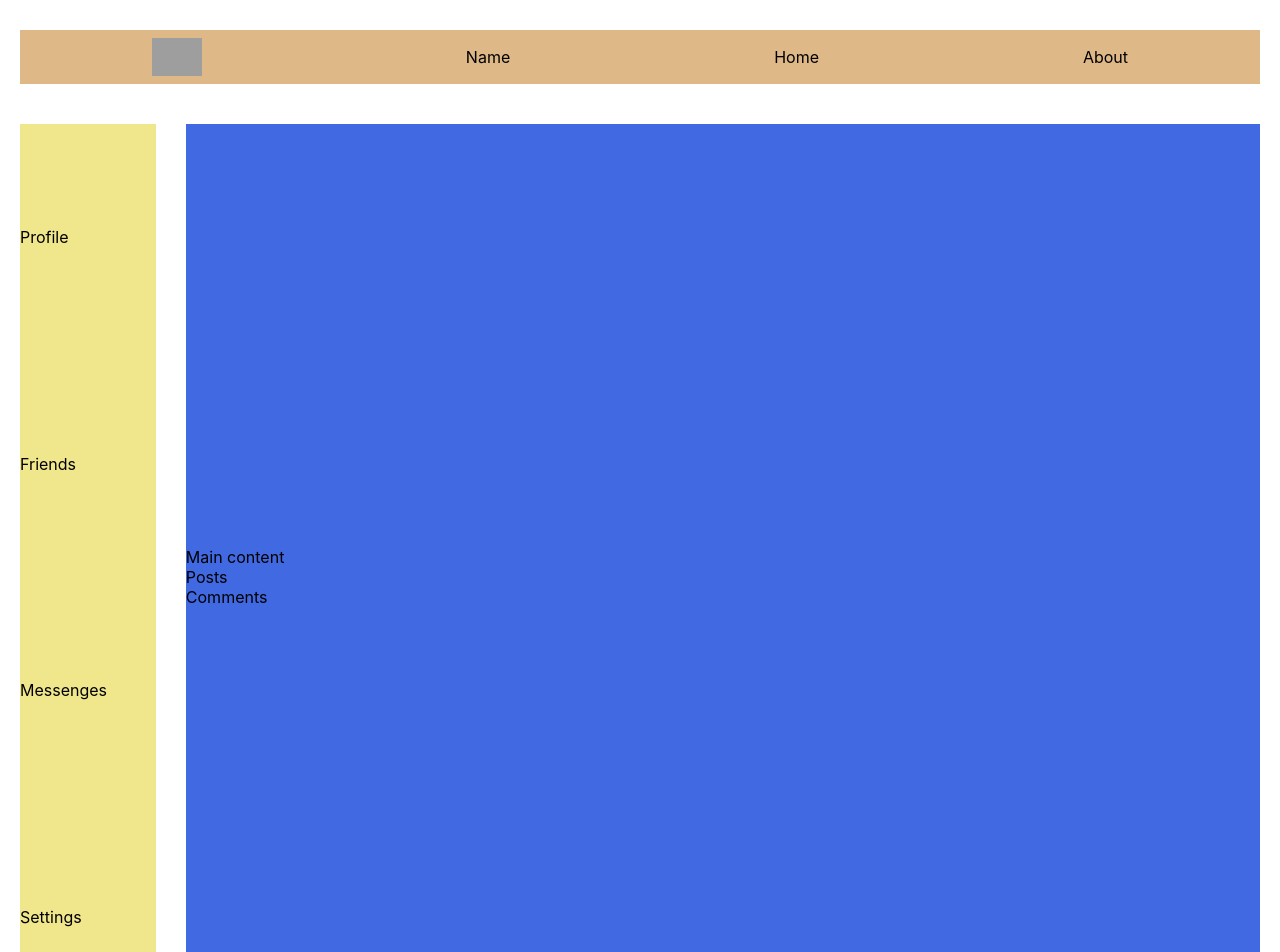
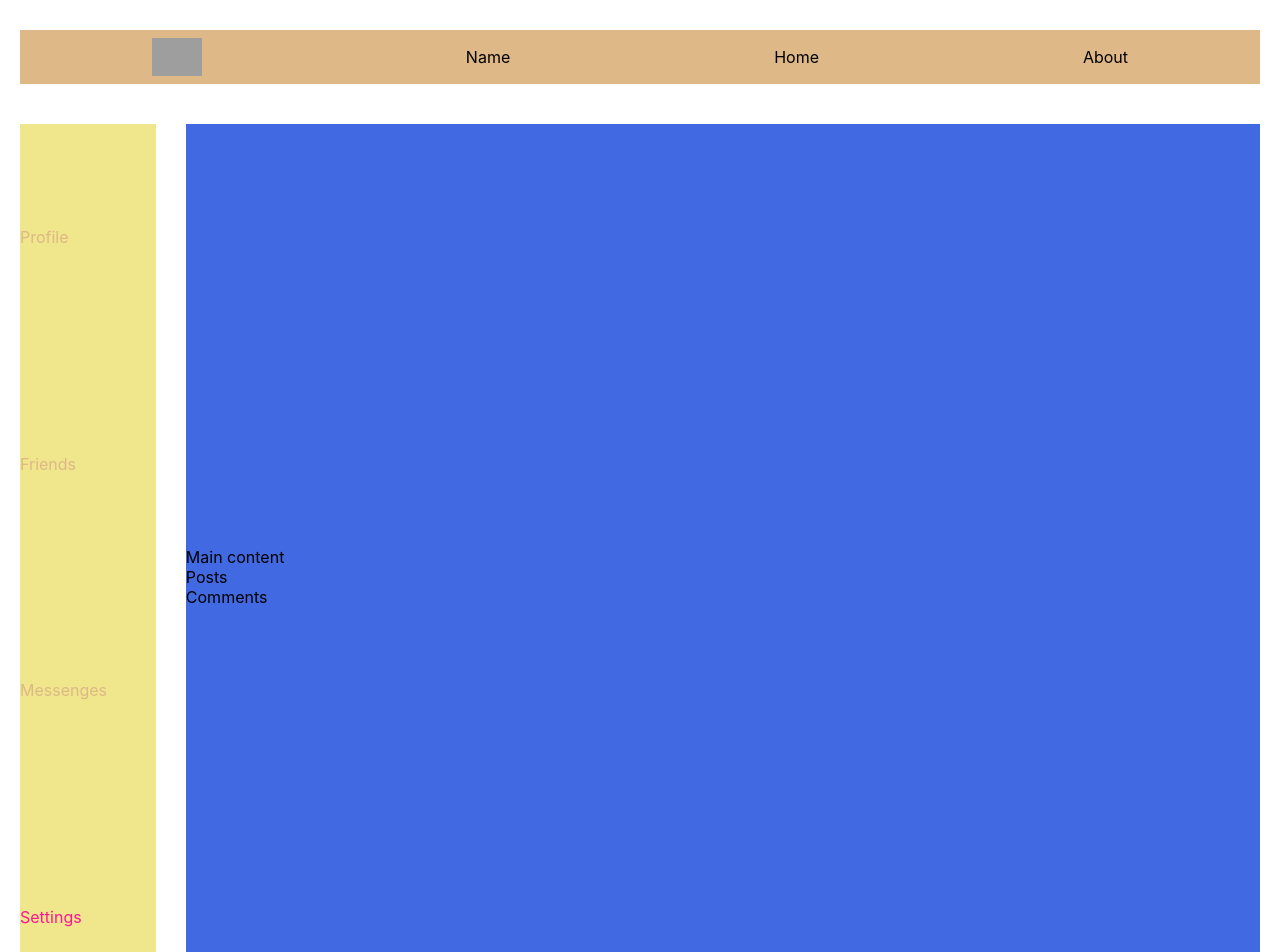
Before and after one commit to alexandr231/learnReact, a React (Create React App) app: page / in a window 1280 px wide. Shown: the top 952 px of the page. Built offline with nearby package versions, Linux system fonts and the light colour scheme; grey boxes are pictures that could not be loaded.

Commit message:
more structure

```diff
--- a/src/App.css
+++ b/src/App.css
@@ -7,17 +7,7 @@
     gap: 40px;
     margin: 30px 20px;
 }
-.header {
-    display: flex;
-    flex-direction: row;
-    background-color: burlywood;
-    justify-content: space-around;
-    align-items: center;
-    flex-grow: 1;
-}
-.header img {
-    width: 50px;
-}
+
 .second-row {
     display: flex;
     flex-direction: row;
@@ -25,17 +15,3 @@
     flex-grow: 50;
     gap: 30px;
 }
-.nav {
-    flex-grow:1;
-    display: flex;
-    flex-direction: column;
-    background-color: khaki;
-    justify-content: space-around;
-}
-.content {
-    flex-grow: 20;
-    display: flex;
-    flex-direction: column;
-    background-color: royalblue;
-    justify-content: space-around;
-}
--- a/src/App.js
+++ b/src/App.js
@@ -1,8 +1,8 @@
 import logo from './logo.svg';
 import './App.css';
-import Header from './Components/Header';
-import Navbar from './Components/Navbar';
-import Profile from './Components/Profile';
+import Header from './Components/Header/Header';
+import Navbar from './Components/Navbar/Navbar';
+import Profile from './Components/Profile/Profile';
 
 
 function App() {
--- a/src/Components/Header.jsx
+++ b/src/Components/Header/Header.jsx
@@ -1,6 +1,8 @@
+import classes from './Header.module.css';
+
 function Header() {
     return (
-        <header className='header'>
+        <header className={classes.header}>
             <img src='https://avavatar.ru/images/original/3/mhesCQc0xlq7DgTp.jpg'></img>
             <div>Name</div>
             <div>Home</div>
--- /dev/null
+++ b/src/Components/Header/Header.module.css
@@ -0,0 +1,12 @@
+.header {
+    display: flex;
+    flex-direction: row;
+    background-color: burlywood;
+    justify-content: space-around;
+    align-items: center;
+    flex-grow: 1;
+}
+
+.header img {
+    width: 50px;
+}
--- a/src/Components/Navbar.jsx
+++ /dev/null
@@ -1,12 +0,0 @@
-function Navbar() {
-    return (
-        <nav className='nav'>
-            <div>Profile</div>
-            <div>Friends</div>
-            <div>Messenges</div>
-            <div>Settings</div>
-        </nav>
-    );
-}
-
-export default Navbar;
--- /dev/null
+++ b/src/Components/Navbar/Navbar.jsx
@@ -0,0 +1,14 @@
+import classes from './Navbar.module.css';
+
+function Navbar() {
+    return (
+        <nav className={classes.nav}>
+            <div className={classes.item}>Profile</div>
+            <div className={classes.item}>Friends</div>
+            <div className={classes.item}>Messenges</div>
+            <div className={`${classes.item} ${classes.active}`}>Settings</div>
+        </nav>
+    );
+}
+
+export default Navbar;
--- /dev/null
+++ b/src/Components/Navbar/Navbar.module.css
@@ -0,0 +1,15 @@
+.nav {
+    flex-grow: 1;
+    display: flex;
+    flex-direction: column;
+    background-color: khaki;
+    justify-content: space-around;
+}
+
+.item {
+    color: burlywood;
+}
+
+.item.active {
+    color: deeppink;
+}
--- a/src/Components/Profile.jsx
+++ b/src/Components/Profile/Profile.jsx
@@ -1,6 +1,8 @@
+import classes from './Profile.module.css';
+
 function Profile() {
     return (
-        <div className='content'>
+        <div className={classes.content}>
             <div>
                 Main content
                 <div>Posts</div>
--- /dev/null
+++ b/src/Components/Profile/Profile.module.css
@@ -0,0 +1,7 @@
+.content {
+    flex-grow: 20;
+    display: flex;
+    flex-direction: column;
+    background-color: royalblue;
+    justify-content: space-around;
+}
```
